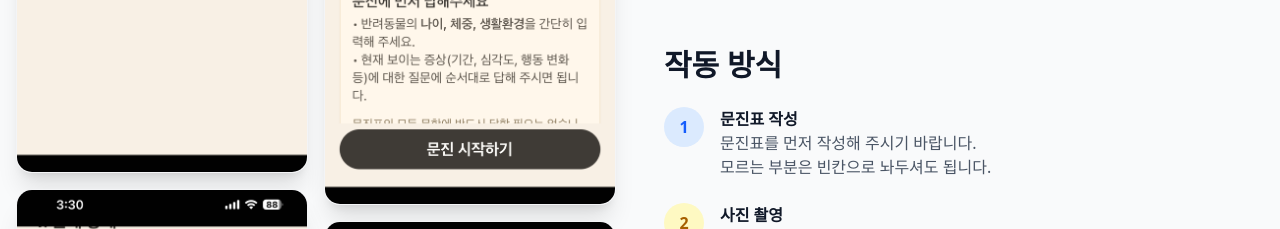
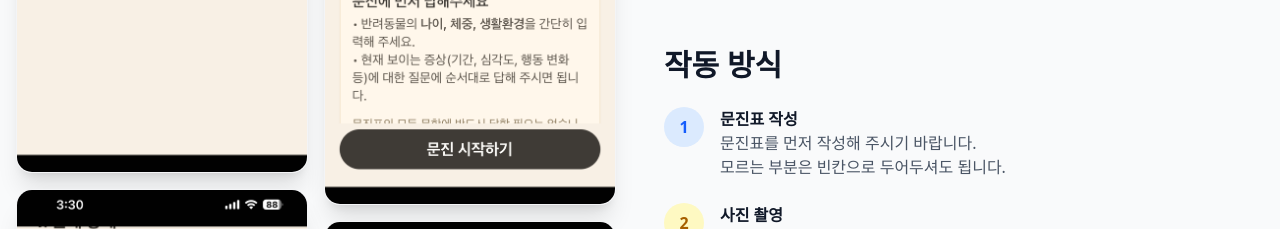
Before and after one commit to pdol1114-bit/inovaaiweb, a Next.js app: page /sniff in a window 1280 px wide. Shown: the part 1820-2049 px from the top of the page. Built offline with nearby package versions, Linux system fonts and the light colour scheme.

Commit message:
style: refine Step 1 instruction phrase on Sniff page

```diff
--- a/src/app/sniff/page.tsx
+++ b/src/app/sniff/page.tsx
@@ -73,7 +73,7 @@ export default function SniffPage() {
                                         <h4 className="font-bold text-gray-900">문진표 작성</h4>
                                         <p className="text-gray-600">
                                             문진표를 먼저 작성해 주시기 바랍니다. <br />
-                                            모르는 부분은 빈칸으로 놔두셔도 됩니다.
+                                            모르는 부분은 빈칸으로 두어두셔도 됩니다.
                                         </p>
                                     </div>
                                 </div>
```
